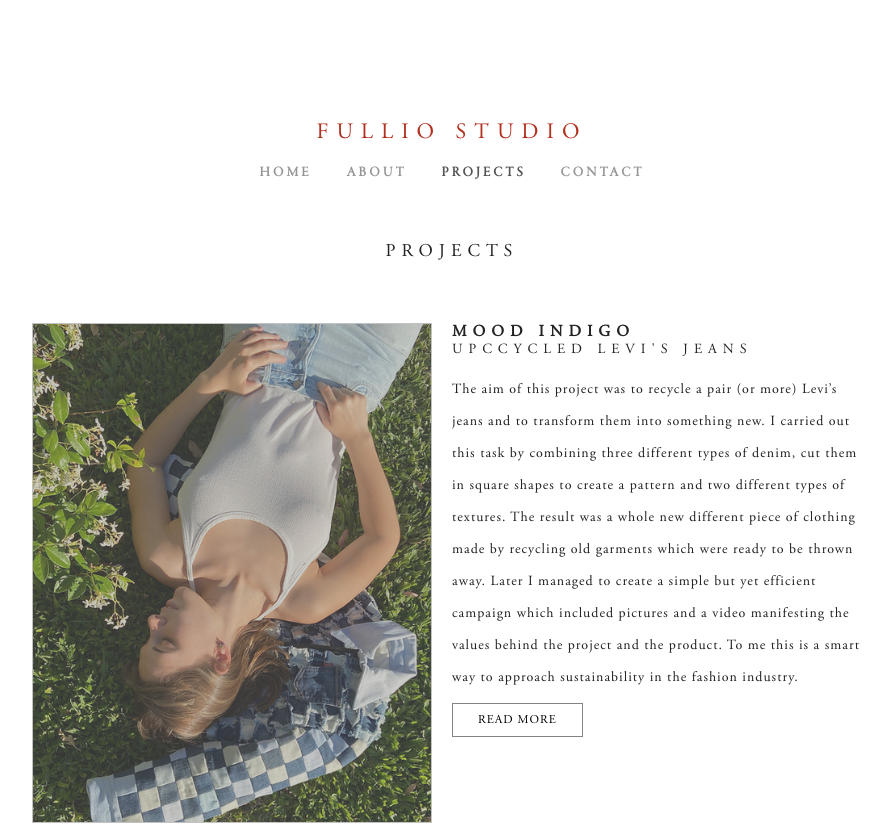
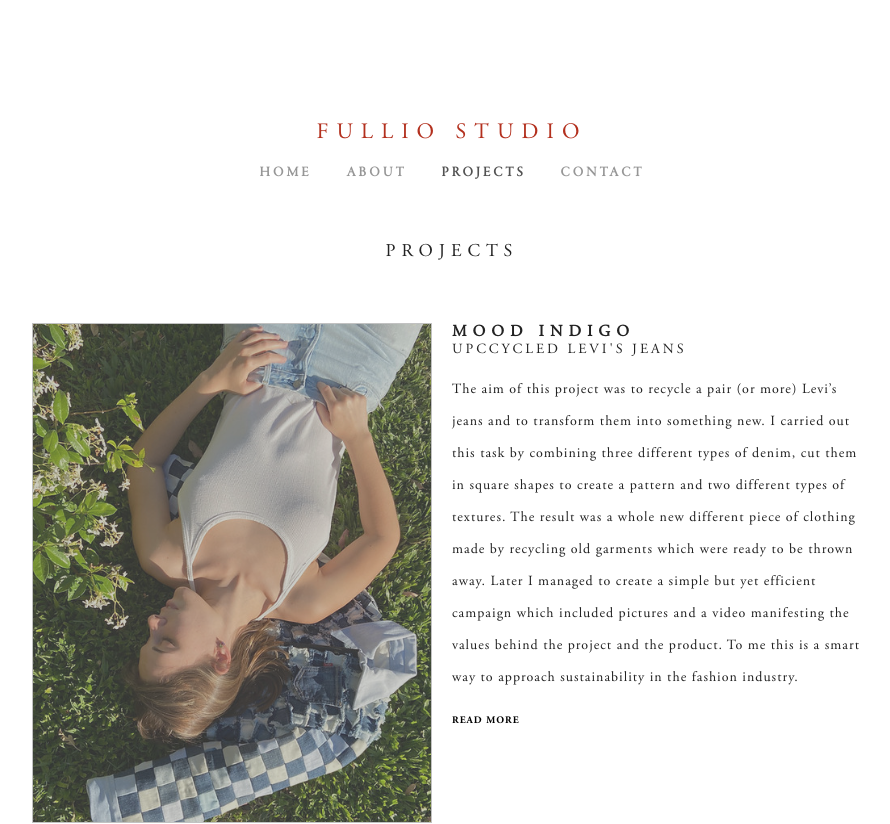
Before and after one commit to LucaCuello/FullioStudioPortfolio, a React (Vite) app: page /projects in a window 1280 px wide. Shown: the top 824 px of the page, without its empty margins (188-1078 px from the left). Built offline with nearby package versions, Linux system fonts and the light colour scheme.

Commit message:
Changed styles based on client review

```diff
--- a/src/components/Footer/Footer.css
+++ b/src/components/Footer/Footer.css
@@ -4,7 +4,7 @@
   justify-content: center;
   align-items: center;
   gap: 10px;
-  padding: 60px 0 10px 0;
+  padding: 60px 0 60px 0;
 }
 
 .footer-description {
--- a/src/components/ProjectCard/ProjectCard.css
+++ b/src/components/ProjectCard/ProjectCard.css
@@ -36,7 +36,7 @@
 .card-subtitle {
   font-size: 14px;
   text-transform: uppercase;
-  letter-spacing: 6px;
+  letter-spacing: 3px;
   font-family: "Adobe Garamond Pro Regular";
   color: #222;
   font-weight: 400;
@@ -49,21 +49,18 @@
 
 .card-button {
   cursor: pointer;
-  padding: 10px 25px;
-  border-radius: 0%;
-  border: 1px solid #878282;
-  background-color: #ffffff;
+  color: #000000;
+  font-family: "Adobe Garamond Pro Bold";
+  font-size: 10px;
+  letter-spacing: 1px;
+  padding: 10px 0px;
+  text-transform: uppercase;
   text-decoration: none;
-  color: black;
-  font-family: "Adobe Garamond Pro Regular";
-  text-transform: uppercase;
-  font-size: 12px;
-  letter-spacing: 1px;
   transition: all 150ms ease-in-out;
 }
 
 .card-button:hover {
-  background-color: #878282;
-  color: #ffffff;
+  color: #000000b9;
+  letter-spacing: 2px;
   transition: all 150ms ease-in-out;
 }
--- a/src/routes/Projects/Projects.css
+++ b/src/routes/Projects/Projects.css
@@ -1,5 +1,5 @@
 .projects-card-container {
   display: flex;
   flex-direction: column;
-  gap: 70px;
+  gap: 100px;
 }
```
